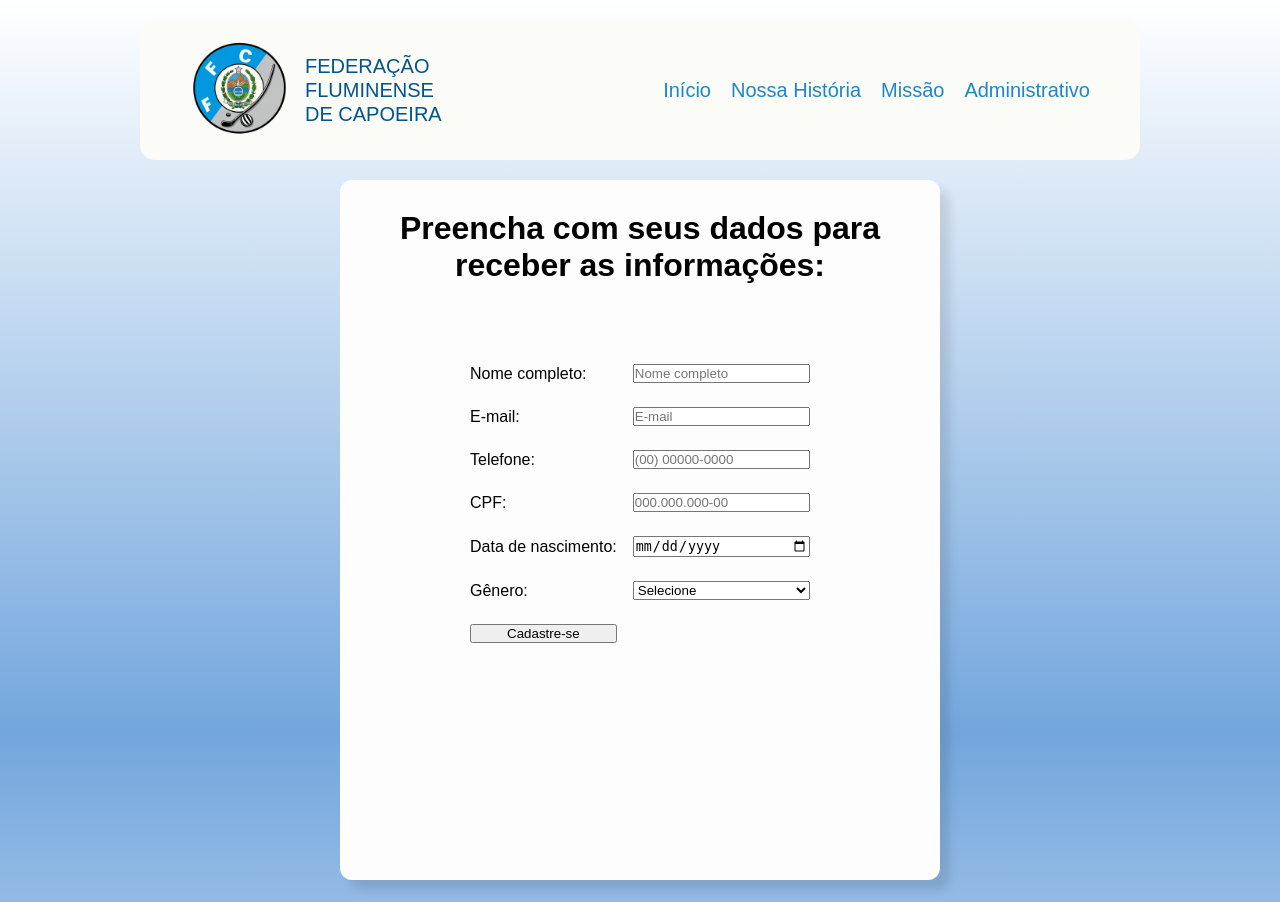
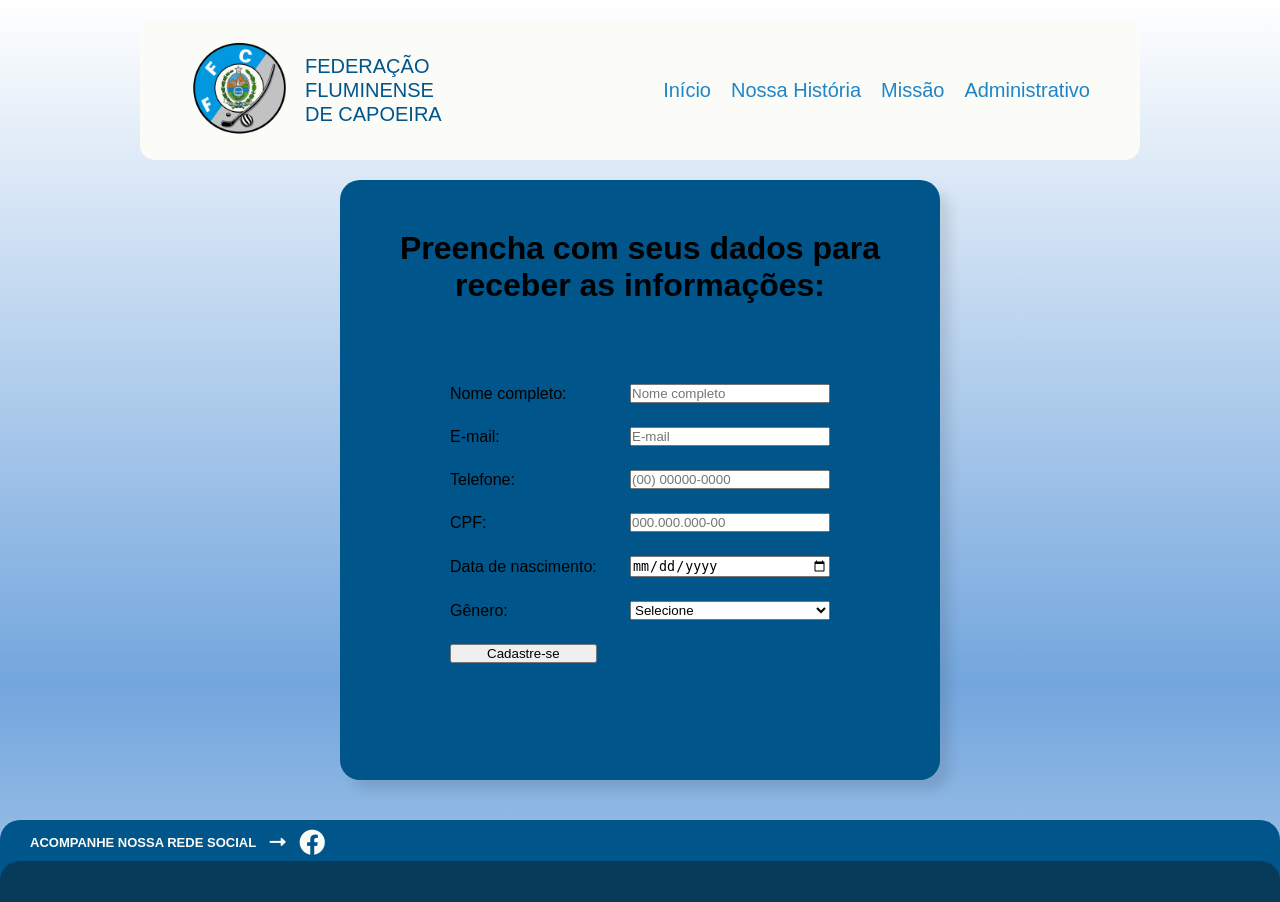
Before and after one commit to GusCoroa/projeto_web3, a Django app: page /voluntario/ in a window 1280 px wide. Shown: the top 902 px of the page. Run offline with Django 5.2, Linux system fonts and the light colour scheme; some web fonts are replaced.

Commit message:
ajuste de pagina

```diff
--- a/static/css/formulario.css
+++ b/static/css/formulario.css
@@ -3,10 +3,12 @@
     padding: 0;
     box-sizing: border-box;
   }
+
   body {
-    padding-top: 140px;
+    margin-top: 140px;
     background: linear-gradient(to bottom, transparent, #73a6dd, transparent);
   }
+
   html{
     scroll-behavior: smooth;
   }
@@ -22,12 +24,13 @@
   .caixa-formulario{
     max-width: 600px;
     width: 100%;
-    height: 700px;
-    background-color: #fdfdfd;
-    padding: 30px;
-    border-radius: 12px;
-    box-shadow: 10px 10px 10px rgba(0,0,0,0.1);
-    text-align: left;
+    height: 600px;
+    background-color: #00558b;
+    padding-top: 50px;
+    padding-left: 10px;
+    padding-right: 10px;
+    border-radius: 20px;
+    box-shadow: 10px 10px 12px rgba(0, 0, 0, 0.1);
     font-family: HK Grotesk, sans-serif;
   }
 
@@ -52,7 +55,7 @@
   .formulario select {
     justify-self: end;
     width: 100%;
-    max-width: 250px;
+    max-width: 200px;
   }
 
 
--- a/static/css/inicio.css
+++ b/static/css/inicio.css
@@ -71,6 +71,7 @@
 .informações-container {
   color: #9b9b9b;
   padding: 20px;
+   padding-top: 150px;
   text-align: center;
   text-transform: uppercase;
   margin-bottom: 20px;
```
